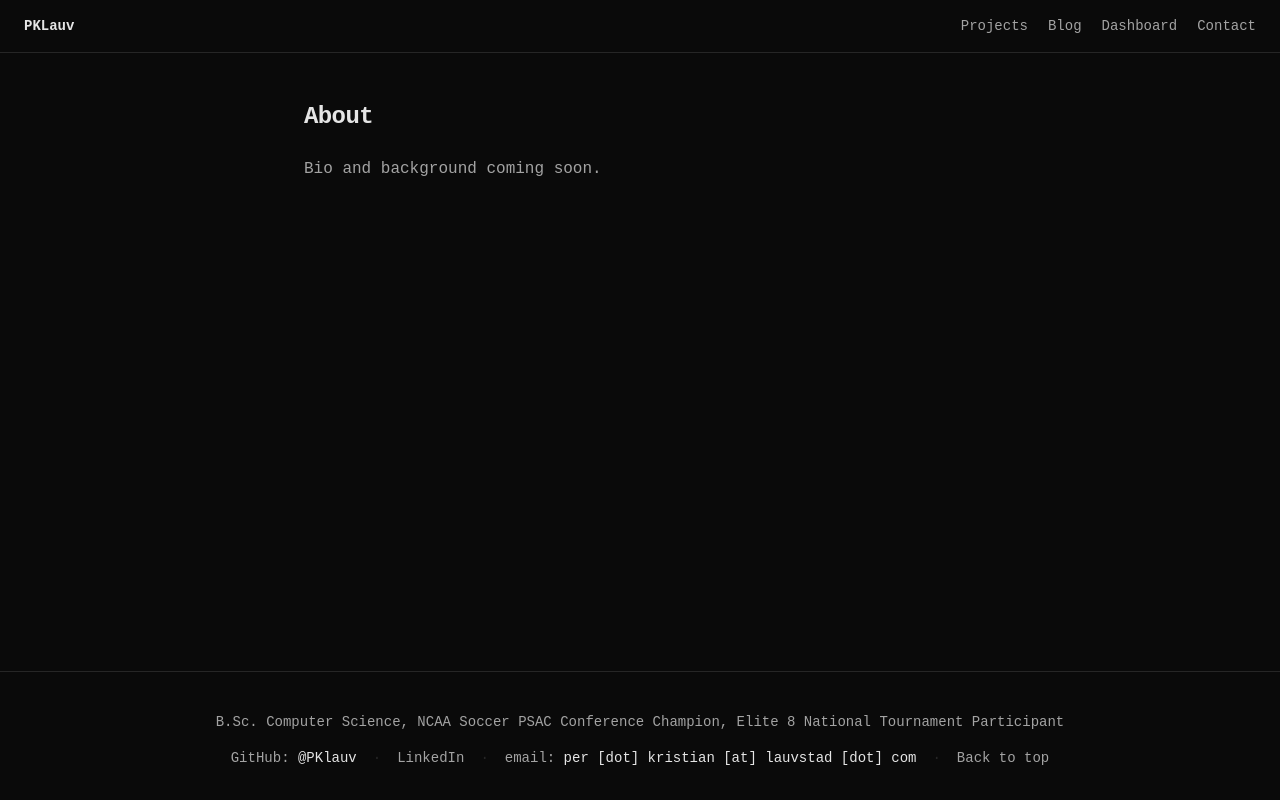
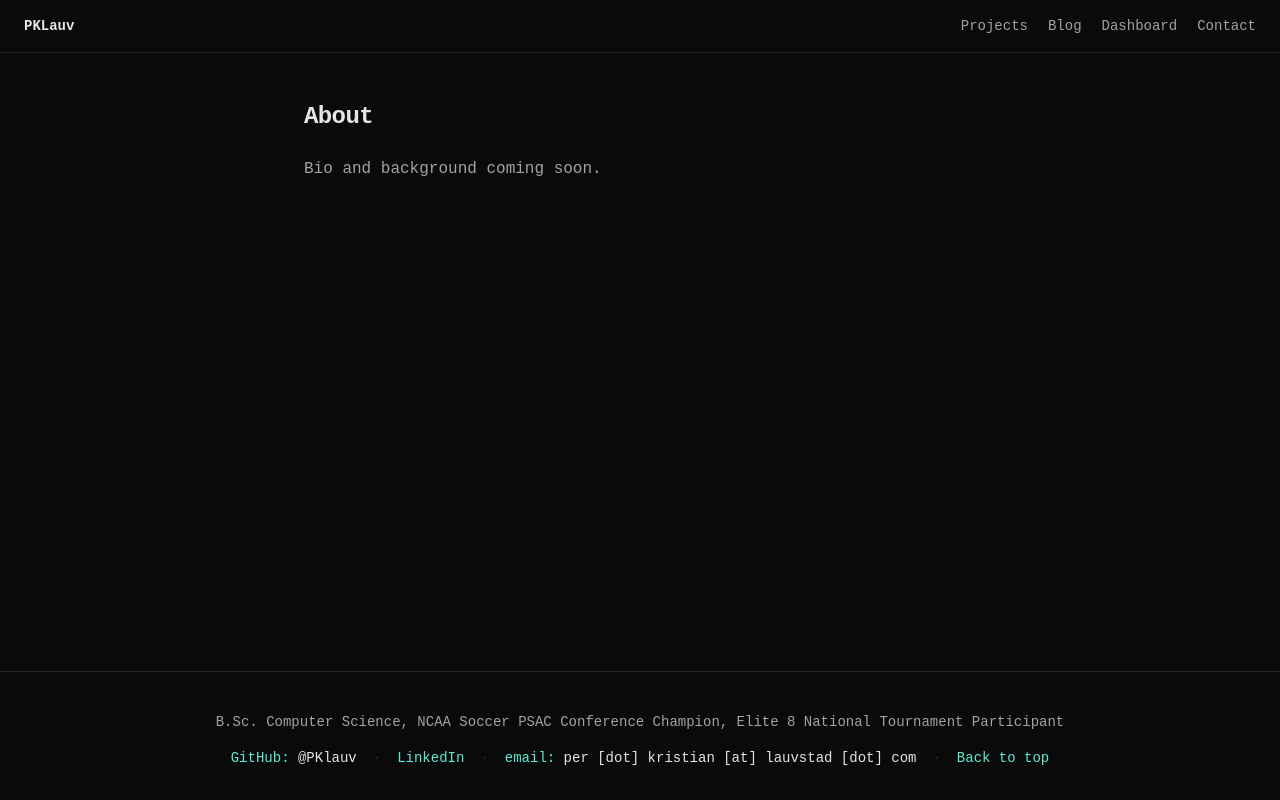
Before and after one commit to PKlauv/pklauv-dashboard, a SvelteKit app: page /about in a window 1280 px wide. Built offline with nearby package versions, Linux system fonts and the light colour scheme.

Commit message:
feat: style footer links with teal accent and hover underlines

```diff
--- a/src/routes/+layout.svelte
+++ b/src/routes/+layout.svelte
@@ -55,7 +55,7 @@
 				href="https://github.com/PKLauv"
 				target="_blank"
 				rel="noopener"
-				class="text-[var(--color-text-muted)] hover:text-[var(--color-text)] transition-colors"
+				class="text-[#5eead4] hover:underline transition-colors"
 			>
 				GitHub: <span class="text-[var(--color-text)]">@PKlauv</span>
 			</a>
@@ -64,21 +64,21 @@
 				href="https://www.linkedin.com/in/per-kristian-lauvstad-89bba739b"
 				target="_blank"
 				rel="noopener"
-				class="text-[var(--color-text-muted)] hover:text-[var(--color-text)] transition-colors"
+				class="text-[#5eead4] hover:underline transition-colors"
 			>
 				LinkedIn
 			</a>
 			<span class="text-[var(--color-border)]">&middot;</span>
 			<button
 				onclick={copyEmail}
-				class="text-[var(--color-text-muted)] hover:text-[var(--color-text)] transition-colors cursor-pointer"
+				class="text-[#5eead4] hover:underline transition-colors cursor-pointer"
 			>
 				email: <span class="text-[var(--color-text)]">per [dot] kristian [at] lauvstad [dot] com</span>
 			</button>
 			<span class="text-[var(--color-border)]">&middot;</span>
 			<button
 				onclick={scrollToTop}
-				class="text-[var(--color-text-muted)] hover:text-[var(--color-text)] hover:underline transition-colors cursor-pointer"
+				class="text-[#5eead4] hover:underline transition-colors cursor-pointer"
 			>
 				Back to top
 			</button>
```
